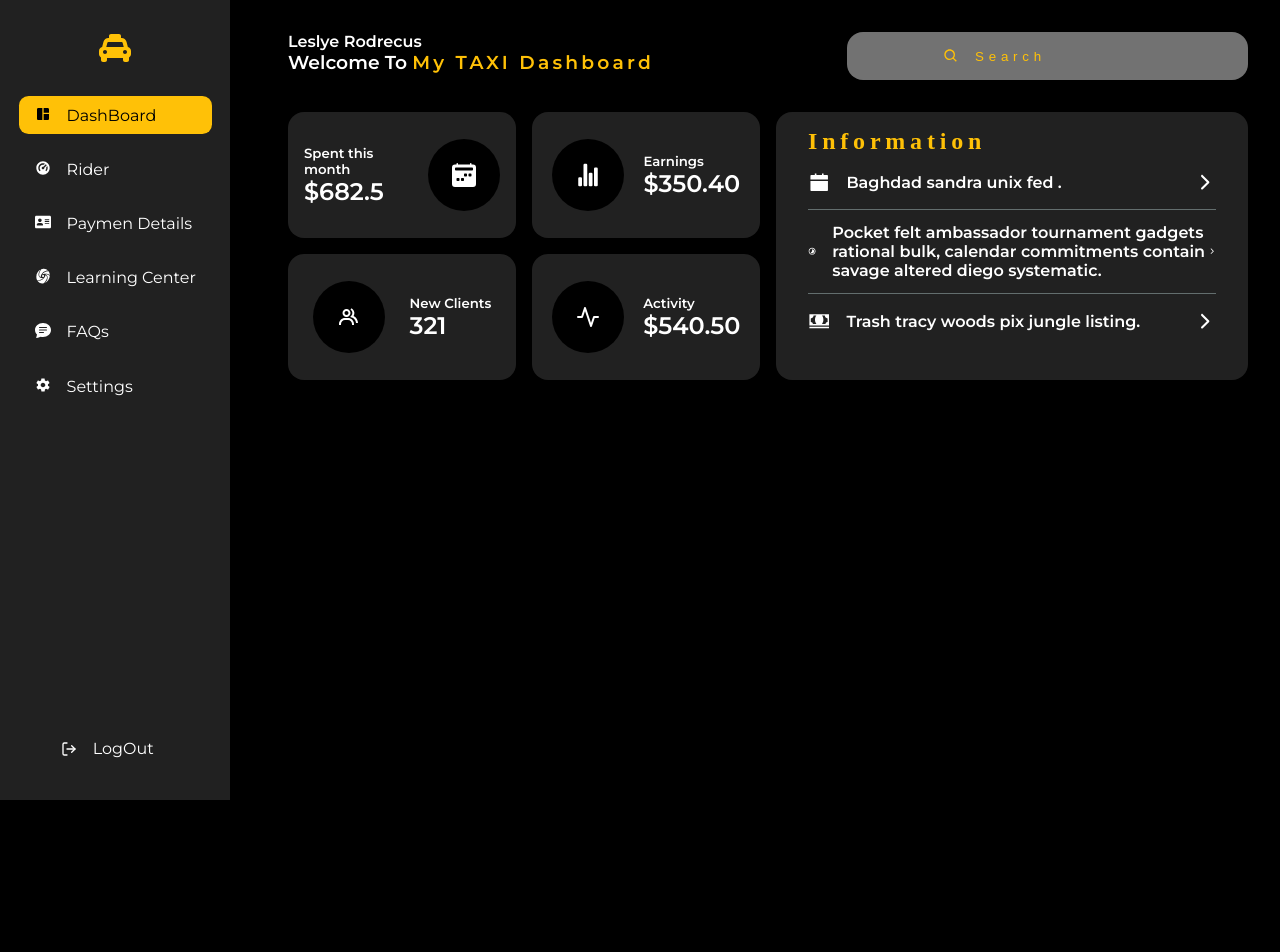
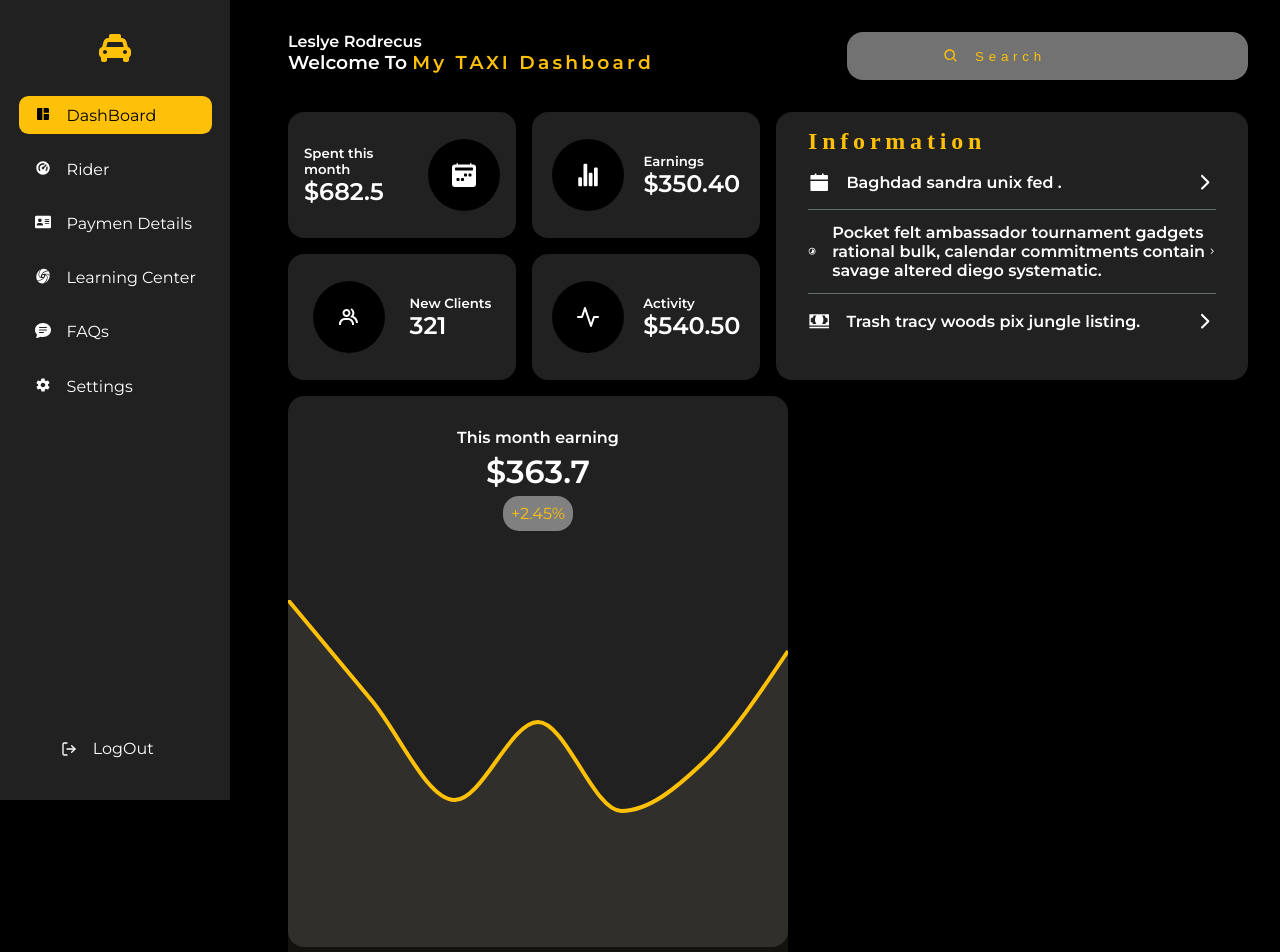
Before and after one commit to liar88828/tutorial-react-prime, a React (Create React App) app: page / in a window 1280 px wide. Shown: the top 952 px of the page. Before the commit the page ends 800 px from the top, so only its background shows below. Built offline with nearby package versions, Linux system fonts and the light colour scheme.

Commit message:
make Earning

```diff
--- a/package.json
+++ b/package.json
@@ -15,6 +15,7 @@
     "react-icons": "^4.7.1",
     "react-router-dom": "^6.8.1",
     "react-scripts": "5.0.1",
+    "recharts": "^2.4.1",
     "styled-components": "^5.3.6",
     "web-vitals": "^2.1.4"
   },
--- a/src/App.js
+++ b/src/App.js
@@ -6,6 +6,7 @@ import './style/style.css'
 import styled from "styled-components";
 const Div = styled.div`
   position: relative;
+  //background: white;
 `;
 
 function App() {
--- a/src/components/DashBoard.jsx
+++ b/src/components/DashBoard.jsx
@@ -16,7 +16,7 @@ export const DashBoard = () => {
 						<Analytic/>
 						<Faq/>
 					</div>
-					<div className="row__tow">
+					<div className="row__two">
 						<Earning/>
 						<Transfer/>
 						<Profile/>
--- a/src/components/Earning.jsx
+++ b/src/components/Earning.jsx
@@ -1,9 +1,227 @@
 import React from 'react';
+import {Area, AreaChart, Tooltip} from "recharts";
+import styled from "styled-components";
+import {cardStyles} from "./Reusable";
 
-function Earning(props) {
+
+const Section = styled.section`
+  display: flex;
+  flex-direction: column;
+  justify-content: space-between;
+  min-height: 20rem;
+  ${cardStyles}; //padding: 2rem 0 0 0;
+  padding: 2rem 0 0 0;
+
+  .top {
+    .info {
+      display: flex;
+      flex-direction: column;
+      align-items: center;
+      gap: 0.3rem;
+    }
+
+    h1 {
+      font-size: 2rem;
+    }
+
+    .growth {
+      background-color: gray;
+      padding: 0.5rem;
+      border-radius: 1rem;
+      transition: 0.3s ease-in-out;
+
+      &:hover {
+        background: #ffc107;
+
+        span {
+          color: black;
+        }
+      }
+
+      span {
+        color: #ffc107;
+      }
+    }
+  }
+
+  .chart {
+    //background: white;
+    height: 70%;
+
+    .question-container {
+      margin-top: 1rem;
+      //margin-bottom: 1rem;
+      width: 100%;
+      height: 100%;
+      //background: black;
+    }
+
+    .recharts-default-tooltip {
+      background-color: black !important;
+      border-color: black !important;
+    }
+
+
+  }
+`
+
+
+function Earning() {
 	return (
-			<div>Earning</div>
-	);
+			<Section>
+				<div className="top">
+					<div className="info">
+						<h4>This month earning</h4>
+						<h1>$363.7</h1>
+						<div className="growth">
+							<span>+2.45%</span>
+						</div>
+					</div>
+				</div>
+				<div className="chart">
+					<div className={'question-container	'}>
+
+						<AreaChart
+								// style={
+								// 	{marginBottom: '2rem',}}
+								width={500}
+								height={400}
+								data={data}
+								margin={{
+									top: 0,
+									right: 0,
+									bottom: 0,
+									left: 0,
+								}}
+						>
+
+
+							{/*<XAxis dataKey="day"/>*/}
+							{/*<YAxis/>*/}
+
+
+							<Tooltip cursor={false}/>
+
+
+							<Area type="monotone"
+							      dataKey="uv"
+							      animationBegin={800}
+							      animationDuration={2000}
+							      stroke={'#ffc107'}
+							      fill={'rgba(162,149,117,0.2)'}
+							      strokeWidth={4}
+							/>
+						</AreaChart>
+					</div>
+
+					{/*<ResponsiveContainer width={700} height="80%">*/}
+					{/*	<AreaChart data={data}*/}
+					{/*	           margin={{ top: 20, right: 30, left: 0, bottom: 0 }}>*/}
+
+					{/*		<XAxis dataKey="name" />*/}
+					{/*		<YAxis />*/}
+					{/*		<CartesianGrid strokeDasharray="3 3" />*/}
+					{/*		<Tooltip />*/}
+					{/*		<ReferenceLine x="Page C" stroke="green" label="Min PAGE" />*/}
+					{/*		<ReferenceLine y={4000} label="Max" stroke="red" strokeDasharray="3 3" />*/}
+					{/*		<Area type="monotone" dataKey="uv" stroke="#8884d8" fill="#8884d8" />*/}
+					{/*	</AreaChart>*/}
+					{/*</ResponsiveContainer>*/}
+
+					{/*<ResponsiveContainer*/}
+					{/*		height={'100%'}*/}
+					{/*		width={'100%'}>*/}
+
+					{/*	<AreaChart*/}
+					{/*			width={500}*/}
+					{/*			height={400}*/}
+					{/*			data={data}*/}
+					{/*			margin={{top: 0, left: 0, right: 0, bottom: 0}}>*/}
+
+
+					{/*		<defs>*/}
+					{/*			<linearGradient id="colorUv" x1="0" y1="0" x2="0" y2="1">*/}
+					{/*				<stop offset="5%" stopColor="#8884d8" stopOpacity={0.8}/>*/}
+					{/*				<stop offset="95%" stopColor="#8884d8" stopOpacity={0}/>*/}
+					{/*			</linearGradient>*/}
+					{/*			<linearGradient id="colorPv" x1="0" y1="0" x2="0" y2="1">*/}
+					{/*				<stop offset="5%" stopColor="#82ca9d" stopOpacity={0.8}/>*/}
+					{/*				<stop offset="95%" stopColor="#82ca9d" stopOpacity={0}/>*/}
+					{/*			</linearGradient>*/}
+					{/*		</defs>*/}
+					{/*		<XAxis dataKey="name"/>*/}
+					{/*		<YAxis/>*/}
+
+
+					{/*		<CartesianGrid*/}
+					{/*				strokeDasharray="3 3"/>*/}
+					{/*		<Tooltip*/}
+					{/*				cursor={false}/>*/}
+
+
+					{/*		<Area type="monotone" dataKey="uv" stroke="#8884d8" fillOpacity={1} fill="url(#colorUv)"/>*/}
+					{/*		<Area type="monotone" dataKey="pv" stroke="#82ca9d" fillOpacity={1} fill="url(#colorPv)"/>*/}
+
+					{/*		/!*<Area*!/*/}
+					{/*		/!*		dataKey={'data'}*!/*/}
+					{/*		/!*		animationBegin={800}*!/*/}
+					{/*		/!*		animationDuration={2000}*!/*/}
+					{/*		/!*		type={'monotone'}*!/*/}
+					{/*		/!*		stroke={'#ffc107'}*!/*/}
+					{/*		/!*		fill={'rgba(162,149,117,0.2)'}*!/*/}
+					{/*		/!*		strokeWidth={4}*!/*/}
+					{/*/>*/}
+					{/*	</AreaChart>*/}
+					{/*</ResponsiveContainer>*/}
+				</div>
+			</Section>
+	)
+			;
 }
 
 export default Earning;
+
+const data = [
+	{
+		"name": "Page A",
+		"uv": 4000,
+		"pv": 2400,
+		"amt": 2400
+	},
+	{
+		"name": "Page B",
+		"uv": 3000,
+		"pv": 1398,
+		"amt": 2210
+	},
+	{
+		"name": "Page C",
+		"uv": 2000,
+		"pv": 9800,
+		"amt": 2290
+	},
+	{
+		"name": "Page D",
+		"uv": 2780,
+		"pv": 3908,
+		"amt": 2000
+	},
+	{
+		"name": "Page E",
+		"uv": 1890,
+		"pv": 4800,
+		"amt": 2181
+	},
+	{
+		"name": "Page F",
+		"uv": 2390,
+		"pv": 3800,
+		"amt": 2500
+	},
+	{
+		"name": "Page G",
+		"uv": 3490,
+		"pv": 4300,
+		"amt": 2100
+	}
+]
```
Also changed, not shown: 1 other file (tests, documents, lock files or other folders).
